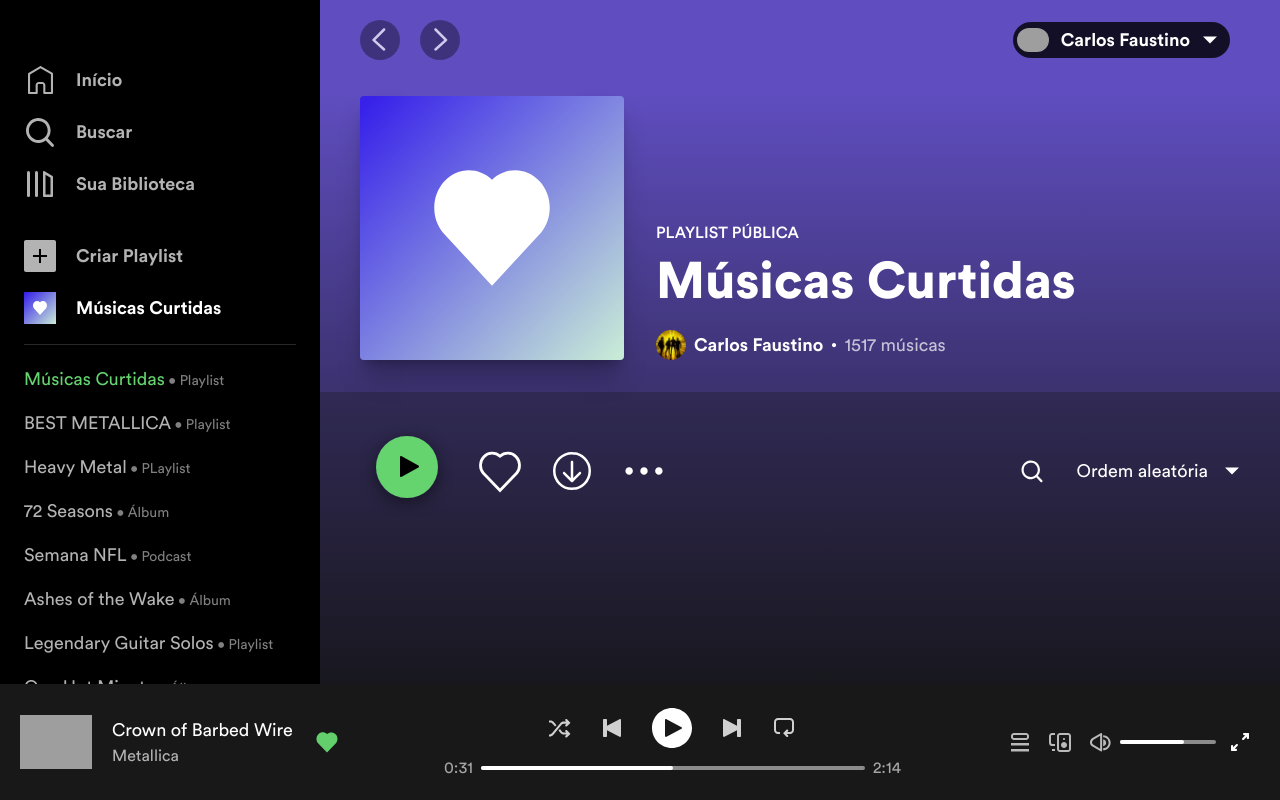
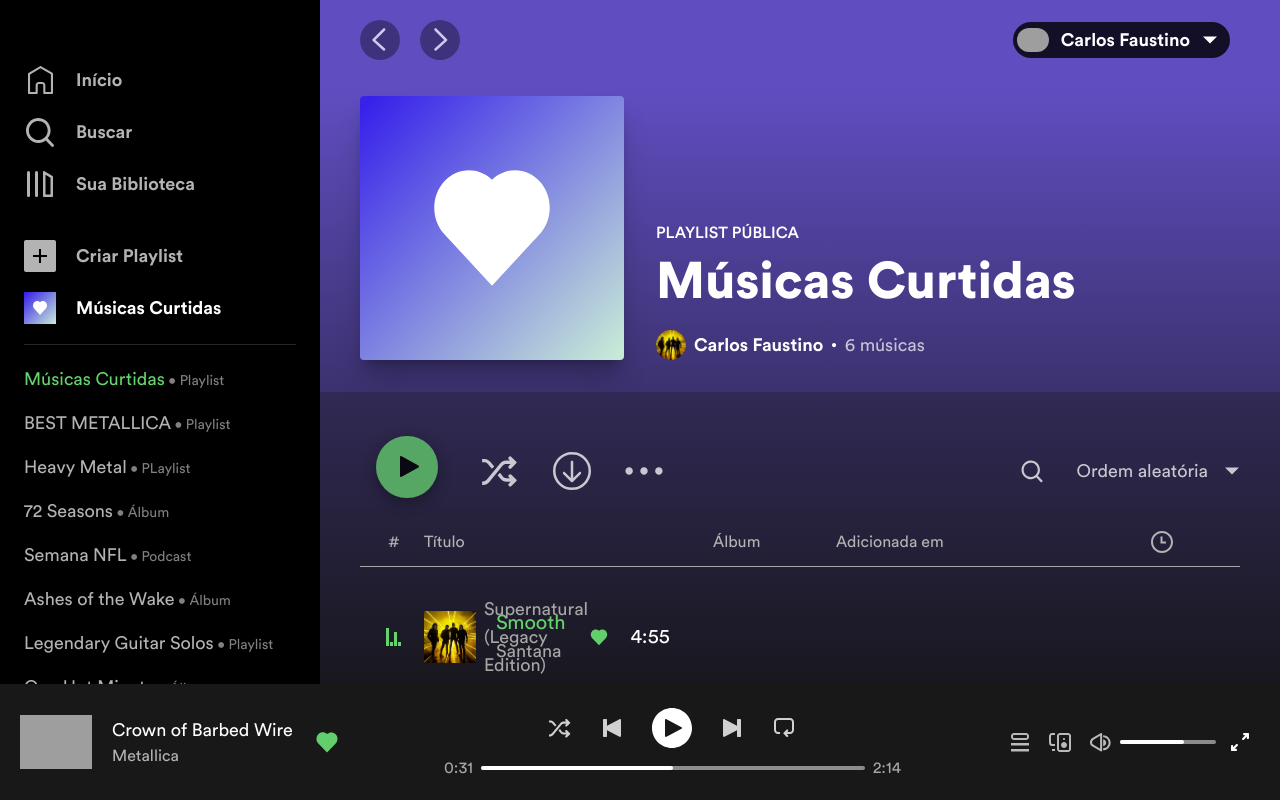
Before and after one commit to carlos-HFC/spotify, a Next.js app: page /musicas-curtidas in a window 1280 px wide. Built offline with nearby package versions, Linux system fonts and the light colour scheme; grey boxes are pictures that could not be loaded.

Commit message:
add hook and components

```diff
--- a/src/app/musicas-curtidas/page.tsx
+++ b/src/app/musicas-curtidas/page.tsx
@@ -1,8 +1,17 @@
+"use client";
+
 import Image from "next/image";
 
+import { ContextMenu } from "@/components/ContextMenu";
 import { Cover } from "@/components/Cover";
+import { Music } from "@/components/Music";
+
+import { SONGS } from "@/constants";
+import { useContextMenu } from "@/hooks/useContextMenu";
 
 export default function MusicasCurtidas() {
+  const contextMenu = useContextMenu();
+
   return (
     <div className="flex flex-col bg-liked-page pt-24 min-h-screen">
       <header className="mb-8 px-10">
@@ -10,23 +19,23 @@
           author="Carlos Faustino"
           authorImage="/metallica.webp"
           image="/assets/liked-song.svg"
-          qty={1517}
+          qty={SONGS.length}
           title="Músicas Curtidas"
         />
       </header>
 
       <section className="bg-grayscale-1000/30 px-10 pt-8 h-screen">
         <div className="flex justify-between items-center *:flex *:items-center">
-          <div className="gap-5">
+          <div className="gap-5 *:opacity-75 hover:*:opacity-100 hover:*:scale-105">
             <Image
               src="/assets/play-green.svg"
-              alt="Tocar"
+              alt="Tocar playlist"
               width={94}
               height={94}
             />
             <Image
-              src="/assets/heart.svg"
-              alt="Coração"
+              src="/assets/shuffle.svg"
+              alt="Ordem aleatória"
               width={52}
               height={52}
             />
@@ -44,7 +53,7 @@
             />
           </div>
 
-          <div className="*:flex *:items-center gap-8">
+          <div className="*:flex *:items-center *:opacity-75 hover:*:opacity-100 gap-8">
             <Image
               src="/assets/search.svg"
               alt="Buscar"
@@ -53,7 +62,7 @@
             />
 
             <div className="gap-4">
-              <span className="text-lg">Ordem aleatória</span>
+              <span className="text-lg cursor-default">Ordem aleatória</span>
               <Image
                 src="/assets/arrow-down.svg"
                 alt="Abrir"
@@ -63,7 +72,56 @@
             </div>
           </div>
         </div>
+
+        <table className="w-full" align="left">
+          <colgroup>
+            <col width="40%" />
+            <col width="auto" />
+            <col width="auto" />
+            <col width="15%" />
+          </colgroup>
+          <thead className="text-grayscale-200 text-base border-b border-grayscale-300">
+            <tr>
+              <th className="py-3 pl-5 font-normal">
+                <div className="flex items-center gap-4 justify-start">
+                  <span className="min-w-[28px] text-center">#</span>
+                  <span>Título</span>
+                </div>
+              </th>
+              <th className="text-left font-normal">Álbum</th>
+              <th className="text-left font-normal">Adicionada em</th>
+              <th className="pr-5 font-normal">
+                <div className="flex justify-end mr-11">
+                  <Image
+                    src="/assets/clock.svg"
+                    alt="Tempo"
+                    width={28}
+                    height={28}
+                  />
+                </div>
+              </th>
+            </tr>
+          </thead>
+          <tbody className="before:text-transparent before:h-5 before:block">
+            {SONGS.map((item, i) => (
+              <Music
+                key={item.song}
+                {...item}
+                index={i + 1}
+                onContextMenu={contextMenu.handleContextMenu}
+                isPlaying={i === 0}
+                image="/metallica.webp"
+              />
+            ))}
+          </tbody>
+        </table>
       </section>
+
+      <ContextMenu
+        open={contextMenu.clicked}
+        left={contextMenu.coords.x}
+        top={contextMenu.coords.y}
+      />
     </div>
   );
 }
```
